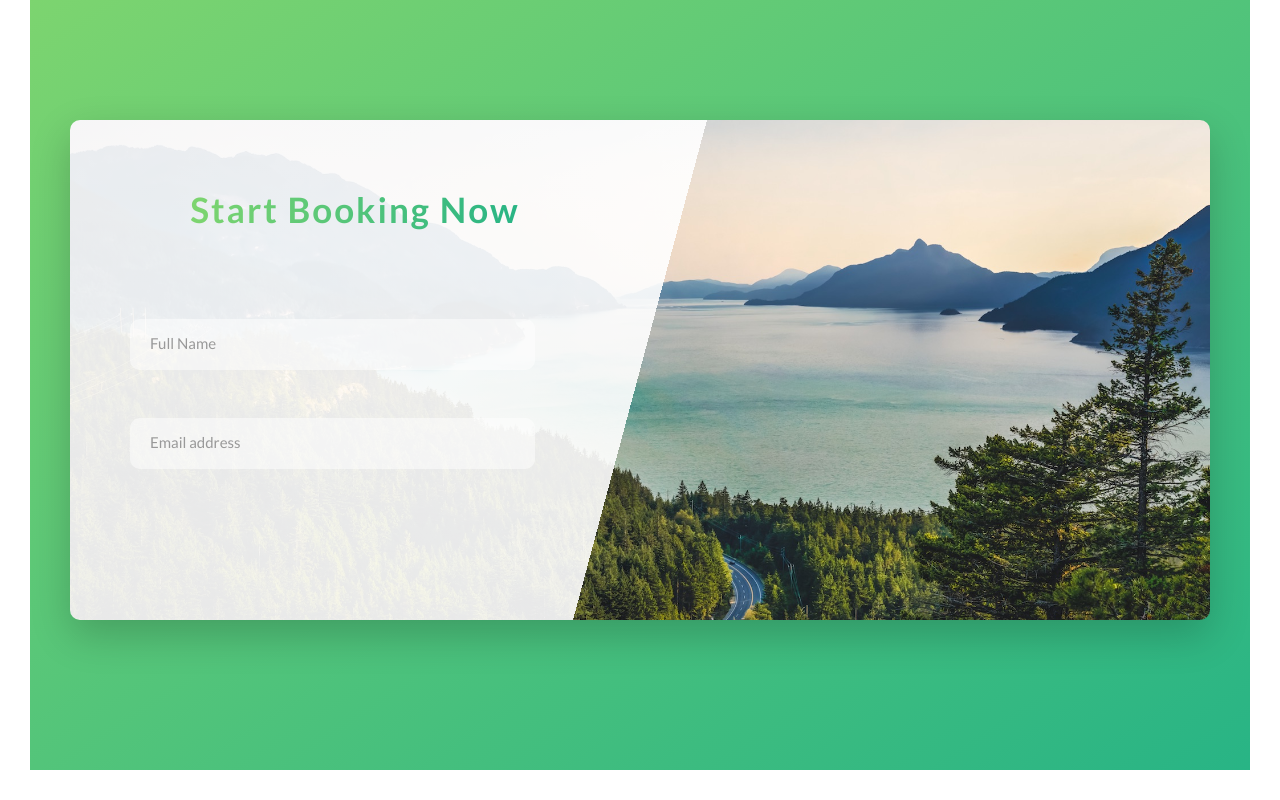
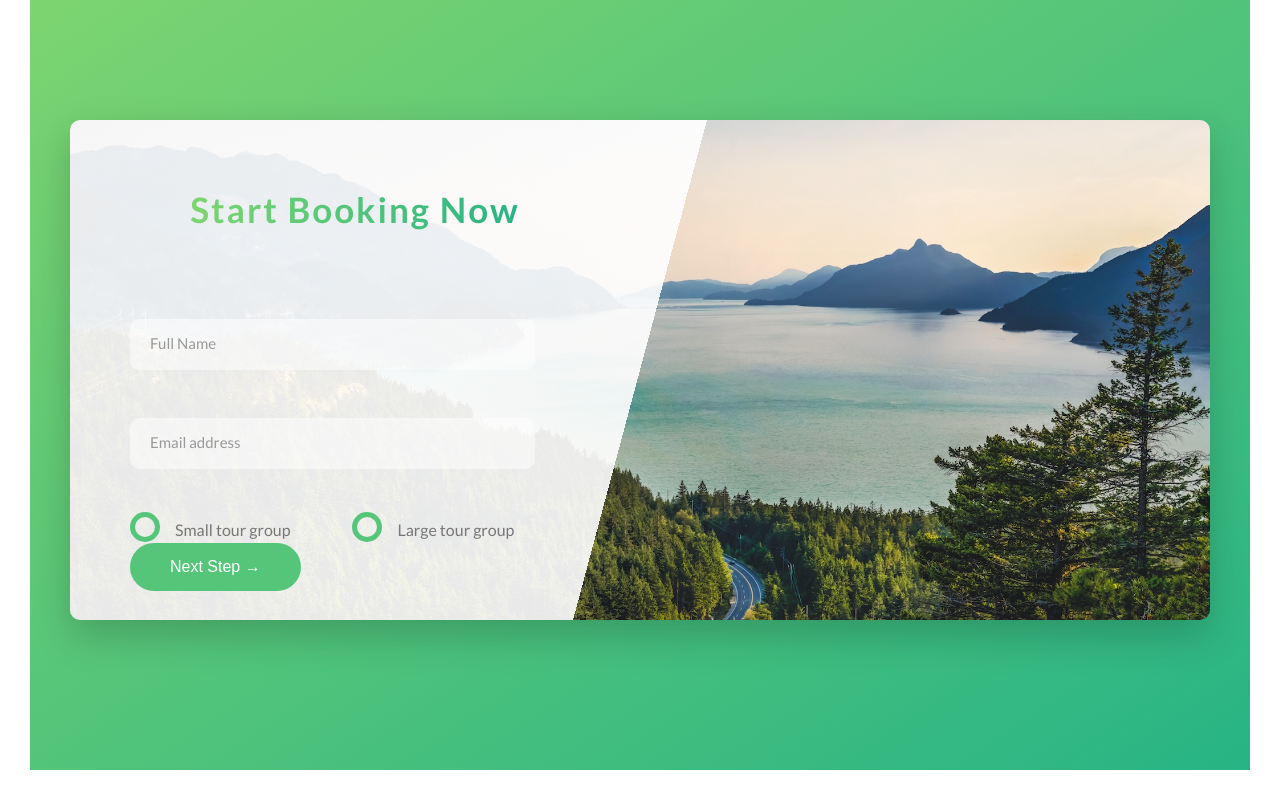
Before and after one commit to HyecheonLee/natours, a website: page index.html in a window 1280 px wide. Shown: the part 4363-5163 px from the top of the page. Drawn offline with nearby package versions, Linux system fonts and the light colour scheme.

Commit message:
Building the Booking Section Part3

```diff
--- a/index.html
+++ b/index.html
@@ -277,6 +277,21 @@
                             <input type="email" class="form__input" placeholder="Email address" id="email" required/>
                             <label for="email" class="form__label">Email address</label>
                         </div>
+                        <div class="form__group u-margin-bottom-medium">
+                            <div class="form__radio-group">
+                                <input type="radio" class="form__radio-input" id="small" name="size"/>
+                                <label for="small" class="form__radio-label">
+                                    <span class="form__radio-button"></span>Small tour group</label>
+                            </div>
+                            <div class="form__radio-group">
+                                <input type="radio" class="form__radio-input" id="large" name="size"/>
+                                <label for="large" class="form__radio-label">
+                                    <span class="form__radio-button"></span>Large tour group</label>
+                            </div>
+                            <div class="form__group">
+                                <button class="btn btn--green">Next step &rarr;</button>
+                            </div>
+                        </div>
                     </form>
                 </div>
             </div>
--- a/sass/base/_utilities.scss
+++ b/sass/base/_utilities.scss
@@ -1,23 +1,23 @@
 .u-center-text {
-  text-align: center;
+  text-align: center !important;
 }
 
 .u-margin-bottom-big {
-  margin-bottom: 8rem;
+  margin-bottom: 8rem !important;;
 }
 
 .u-margin-bottom-medium {
-  margin-bottom: 4rem;
+  margin-bottom: 4rem !important;
 }
 
 .u-margin-bottom-small {
-  margin-bottom: 1.5rem;
+  margin-bottom: 1.5rem !important;
 }
 
 .u-margin-top-big {
-  margin-top: 8rem;
+  margin-top: 8rem !important;
 }
 
 .u-margin-top-huge {
-  margin-top: 10rem;
+  margin-top: 10rem !important;
 }
--- a/sass/components/_button.scss
+++ b/sass/components/_button.scss
@@ -1,5 +1,6 @@
 
 .btn {
+  &,
   &:link,
   &:visited {
     text-transform: capitalize;
@@ -9,10 +10,13 @@
     border-radius: 10rem;
     transition: all .2s;
     position: relative;
-    font-size: $default-font-size
+    font-size: $default-font-size;
+    //change for the button element
+    border:none;
+    cursor: pointer;
   }
 
-  &:hover {
+  &:hover{
     transform: translateY(-0.3rem);
     box-shadow: 0 1rem 1rem rgba($color-black, .5);
 
@@ -22,7 +26,8 @@
     }
   }
 
-  &:active {
+  &:active,&:focus {
+    outline: none;
     transform: translateY(-1px);
     box-shadow: 0 .5rem 1rem rgba($color-black, 1);
   }
--- a/sass/components/_form.scss
+++ b/sass/components/_form.scss
@@ -14,6 +14,7 @@
     border-bottom: 3px solid transparent;
     width: 90%;
     display: block;
+    transition: all .5s;
 
     &:focus {
       outline: none;
@@ -44,4 +45,51 @@
     visibility: hidden;
     transform: translateY(-4rem);
   }
+
+  &__radio-group {
+    width: 49%;
+    display: inline-block;
+
+  }
+
+  &__radio-input {
+    display: none;
+  }
+
+  &__radio-label {
+    font-size: $default-font-size;
+    cursor: pointer;
+    position: relative;
+    padding-left: 4.5rem;
+  }
+
+  &__radio-button {
+    height: 3rem;
+    width: 3rem;
+    border: 5px solid $color-primary;
+    border-radius: 50%;
+    display: inline-block;
+    position: absolute;
+    left: 0;
+    top: -.8rem;
+
+    &::after {
+      content: "";
+      display: block;
+      height: 1.3rem;
+      width: 1.3rem;
+      border-radius: 50%;
+      position: absolute;
+      top: 50%;
+      left: 50%;
+      transform: translate(-50%, -50%);
+      background-color: $color-primary;
+      opacity: 0;
+      transition: all .1s;
+    }
+  }
+
+  &__radio-input:checked ~ &__radio-label &__radio-button::after {
+    opacity: 1;
+  }
 }
```
Also changed, not shown: css/style.css.
